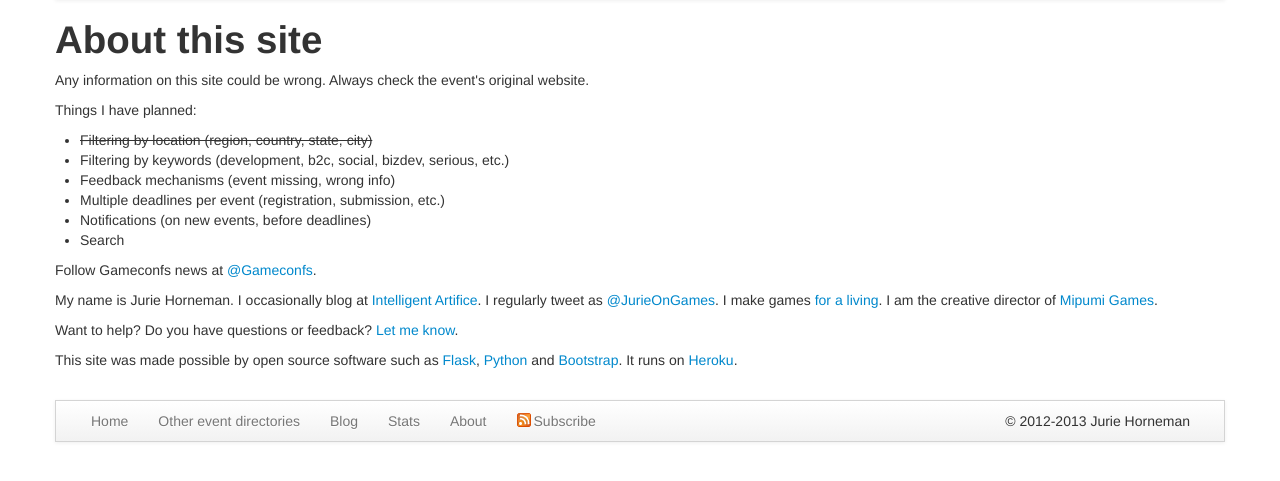
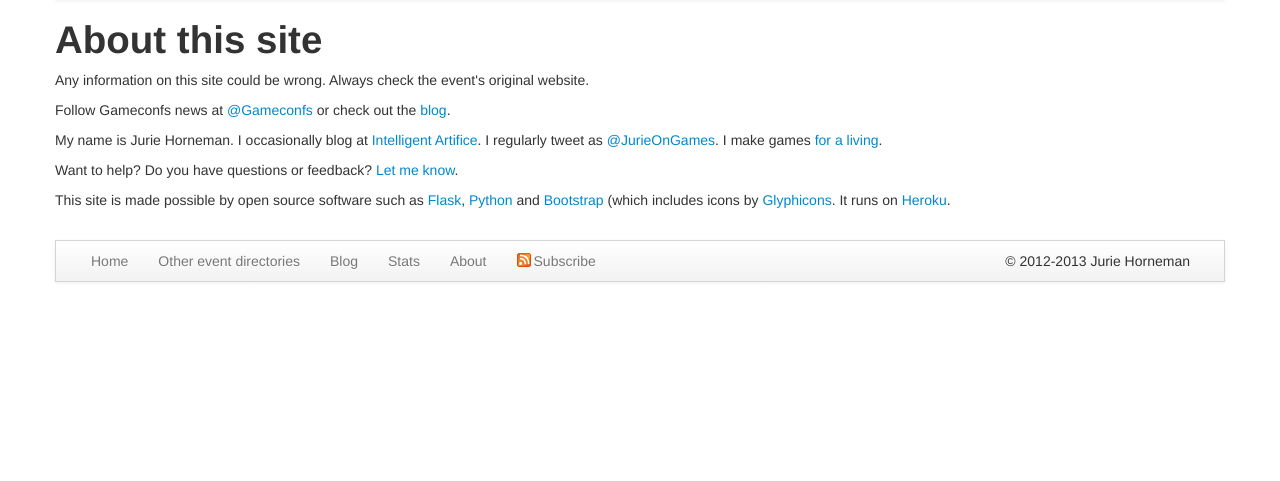
Before and after one commit to jhorneman/gameconfs, a Python web app: template gameconfs/templates/about.html in a window 1280 px wide. Shown: the part 42-523 px from the top of the page. Run offline with Jinja, Linux system fonts and the light colour scheme; the template is opened without the code that fills it, so the values that code supplies are empty; some libraries are stand-ins or nearby versions.

Commit message:
Tweaked About page.

```diff
--- a/gameconfs/templates/about.html
+++ b/gameconfs/templates/about.html
@@ -3,18 +3,8 @@
 {% block content %}
 	<h1>About this site</h1>
 	<p>Any information on this site could be wrong. Always check the event's original website.</p>
-	<p>Things I have planned:
-		<ul>
-			<li><strike>Filtering by location (region, country, state, city)</strike></li>
-			<li>Filtering by keywords (development, b2c, social, bizdev, serious, etc.)</li>
-			<li>Feedback mechanisms (event missing, wrong info)</li>
-			<li>Multiple deadlines per event (registration, submission, etc.)</li>
-			<li>Notifications (on new events, before deadlines)</li>
-			<li>Search</li>
-		</ul>
-	</p>
-	<p>Follow Gameconfs news at <a href="http://www.twitter.com/gameconfs" target="_blank">@Gameconfs</a>.</p>
-	<p>My name is Jurie Horneman. I occasionally blog at <a href="http://www.intelligent-artifice.com/" target="_blank">Intelligent Artifice</a>. I regularly tweet as <a href="http://www.twitter.com/JurieOnGames" target="_blank">@JurieOnGames</a>. I make games <a href="http://www.linkedin.com/in/juriehorneman" target="_blank">for a living</a>. I am the creative director of <a href="http://www.mipumi.com/" target="_blank">Mipumi Games</a>.</p>
+	<p>Follow Gameconfs news at <a href="http://www.twitter.com/gameconfs" target="_blank">@Gameconfs</a> or check out the <a href="http://blog.gameconfs.com" target="_blank">blog</a>.</p>
+	<p>My name is Jurie Horneman. I occasionally blog at <a href="http://www.intelligent-artifice.com/" target="_blank">Intelligent Artifice</a>. I regularly tweet as <a href="http://www.twitter.com/JurieOnGames" target="_blank">@JurieOnGames</a>. I make games <a href="http://www.linkedin.com/in/juriehorneman" target="_blank">for a living</a>.</p>
 	<p>Want to help? Do you have questions or feedback? <a href="mailto:admin@gameconfs.com">Let me know</a>.</p>
-	<p>This site was made possible by open source software such as <a href="http://flask.pocoo.org" target="_blank">Flask</a>, <a href="http://www.python.org" target="_blank">Python</a> and <a href="http://twitter.github.com/bootstrap/index.html" target="_blank">Bootstrap</a>. It runs on <a href="http://www.heroku.com/" target="_blank">Heroku</a>.</p>
+	<p>This site is made possible by open source software such as <a href="http://flask.pocoo.org" target="_blank">Flask</a>, <a href="http://www.python.org" target="_blank">Python</a> and <a href="http://twitter.github.com/bootstrap/index.html" target="_blank">Bootstrap</a> (which includes icons by <a href="http://glyphicons.com/" target="_blank">Glyphicons</a>. It runs on <a href="http://www.heroku.com/" target="_blank">Heroku</a>.</p>
 {% endblock %}
```
